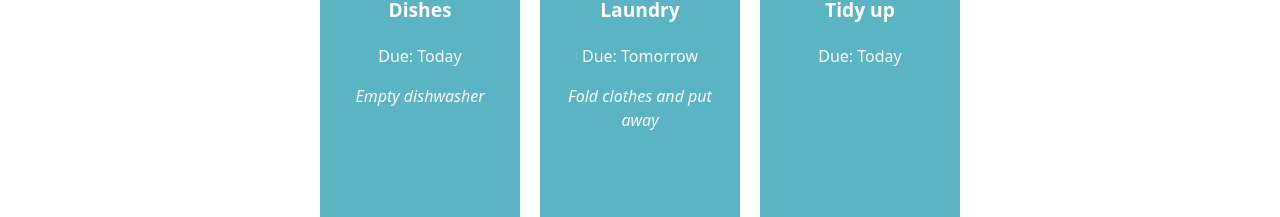
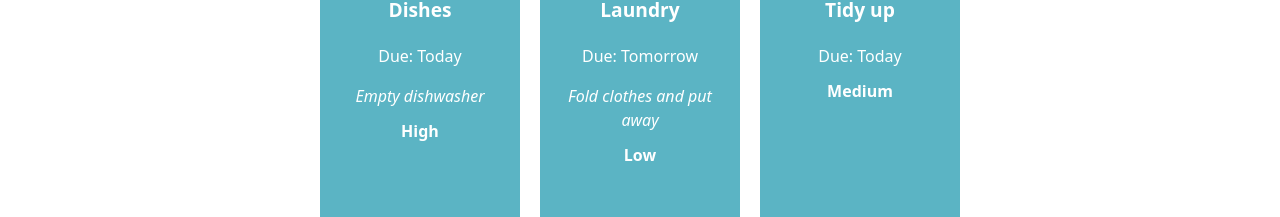
Before and after one commit to AiridasBalkus/react-basics-labs, a React (Vite) app in the folder tasky/: page / in a window 1280 px wide. Shown: the part 183-400 px from the top of the page. Built offline with nearby package versions, Linux system fonts and the light colour scheme.

Commit message:
Tasky Lab 2a - Exercise done

```diff
--- a/tasky/src/App.css
+++ b/tasky/src/App.css
@@ -40,3 +40,9 @@
 .description {
   font-style: italic;
 }
+.priority {
+  position: relative;
+  bottom: 5px;
+  width: 100%;
+  font-weight: bold;
+}
--- a/tasky/src/App.jsx
+++ b/tasky/src/App.jsx
@@ -5,9 +5,9 @@
 function App() {
     const [ taskState, setTaskState ] = useState({
     tasks: [
-      { id: 1, title:"Dishes", description: "Empty dishwasher", deadline: "Today" },
-      { id: 2, title: "Laundry", description: "Fold clothes and put away", deadline: "Tomorrow" },
-      { id: 3, title: "Tidy up", deadline: "Today" }
+      { id: 1, title:"Dishes", description: "Empty dishwasher", deadline: "Today", priority: "High" },
+      { id: 2, title: "Laundry", description: "Fold clothes and put away", deadline: "Tomorrow", priority: "Low" },
+      { id: 3, title: "Tidy up", deadline: "Today", priority: "Medium" }
     ]
   });
   return (
@@ -18,6 +18,7 @@
       title={task.title}
       description={task.description}
       deadline={task.deadline}
+      priority={task.priority}
       key={task.id}
     />
   ))}
--- a/tasky/src/components/Task.jsx
+++ b/tasky/src/components/Task.jsx
@@ -7,6 +7,7 @@
             <p className="title">{props.title}</p>
             <p>Due: {props.deadline}</p>
             <p className = "description"> {props.description}</p>
+            <p className = "priority"> {props.priority}</p>
         </div>
     )
 
```
